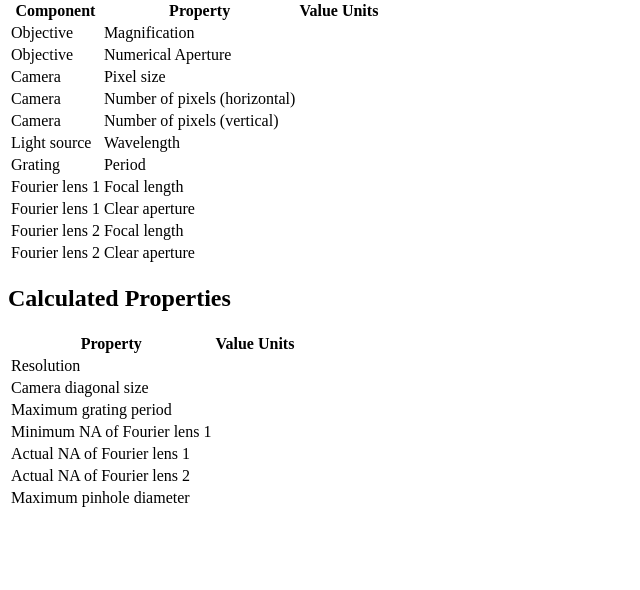
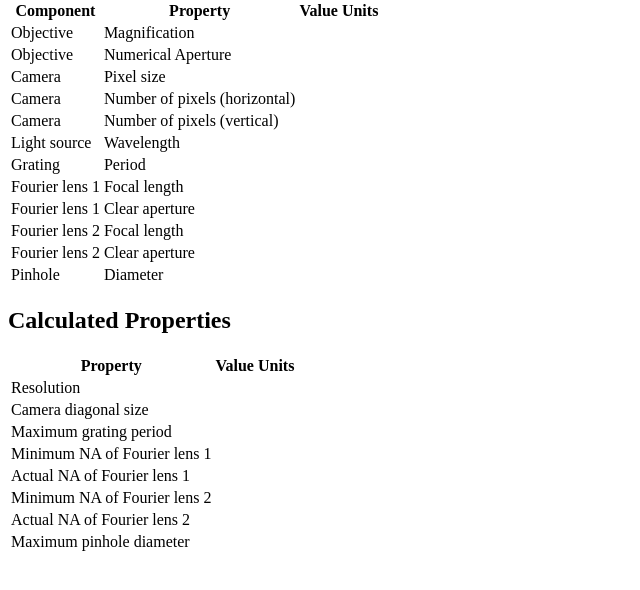
Before and after one commit to kmdouglass/playground, a Python web app: template microscopy/dpm/templates/design.html in a window 1280 px wide. Shown: the part 128-718 px from the top of the page, without its empty margins (0-640 px from the left). Run offline with Jinja, Linux system fonts and the light colour scheme; the template is opened without the code that fills it, so the values that code supplies are empty.

Commit message:
Add lens2 minimum NA calculation

```diff
--- a/microscopy/dpm/templates/design.html
+++ b/microscopy/dpm/templates/design.html
@@ -82,6 +82,12 @@
             <td>{{ data["lens_2.clear_aperture"] }}</td>
             <td>{{ data["lens_2.clear_aperture.units"] }}</td>
         </tr>
+        <tr>
+            <td>Pinhole</td>
+            <td>Diameter</td>
+            <td>{{ data["pinhole.diameter"] }}</td>
+            <td>{{ data["pinhole.diameter.units"] }}</td>
+        </tr>
     </table>
 
     <h2>Calculated Properties</h2>
@@ -117,6 +123,11 @@
             <td></td>
         </tr>
         <tr>
+            <td>Minimum NA of Fourier lens 2</td>
+            <td>{{ results["minimum_lens_2_na"] }}</td>
+            <td></td>
+        </tr>
+        <tr>
             <td>Actual NA of Fourier lens 2</td>
             <td>{{ results["lens_2_na"] }}</td>
             <td></td>
```
Also changed, not shown: microscopy/dpm/src/kmdouglass/design.py (+4 -3 lines).
